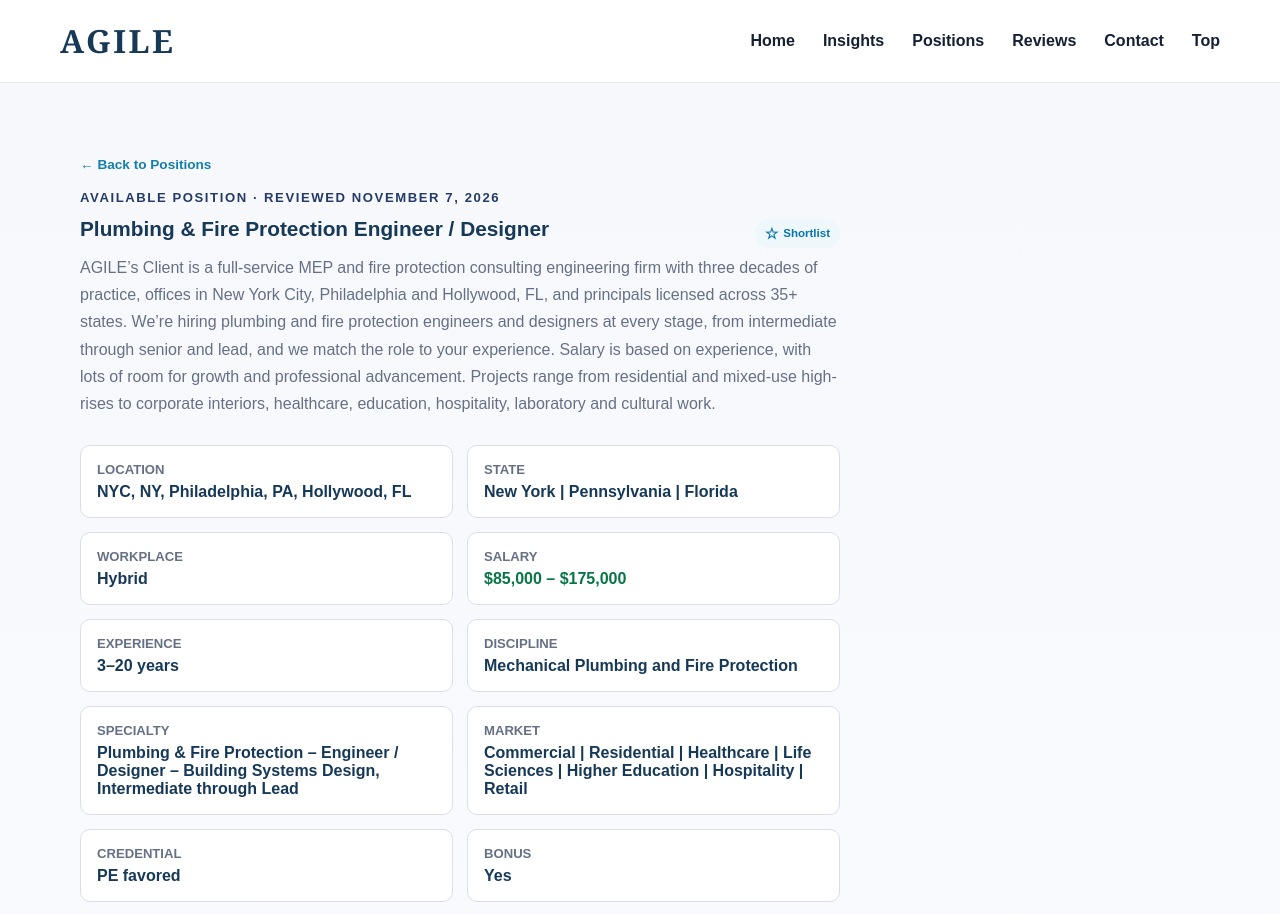
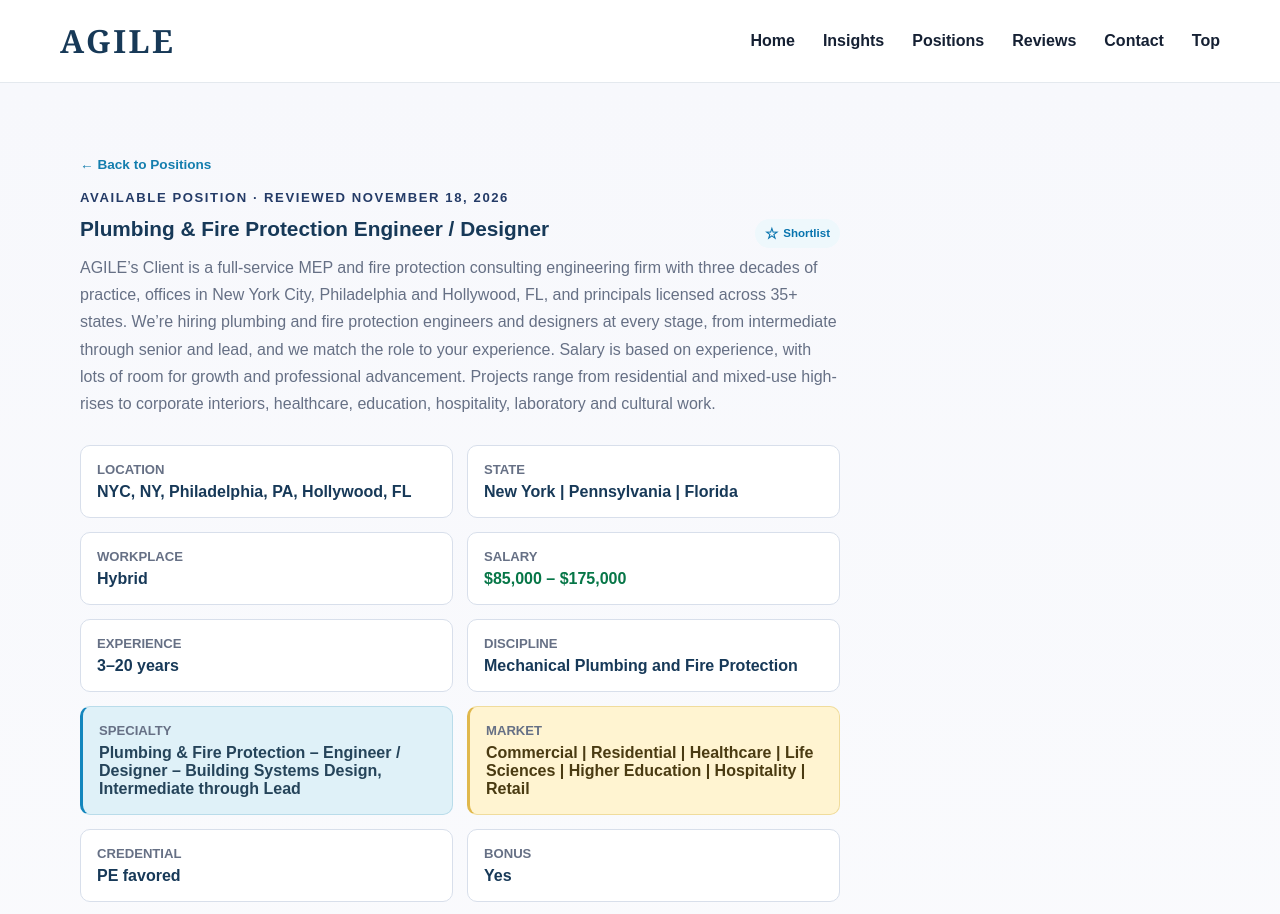
Before and after one commit to Agile2026BE/AGILE-Website-Positions, a Next.js app: page /careers/positions/1229-plumbing-fire-protection-engineer-designer in a window 1280 px wide. Shown: the top 914 px of the page. Built offline with nearby package versions, Linux system fonts and the light colour scheme.

Commit message:
Posting page: light blue Specialty and soft yellow Market fields; reviewed date to November 18, 2026 (all postings updated today)
Co-Authored-By: Claude Opus 5.5 <noreply@anthropic.com>
Claude-Session: https://claude.ai/code/session_0126ZS5smmvu6t7qCESvS5Tm

```diff
--- a/app/careers/positions/[slug]/page.js
+++ b/app/careers/positions/[slug]/page.js
@@ -192,8 +192,8 @@ export default async function PositionPage({ params }) {
             <div><dt>Salary</dt><dd className={styles.salaryValue}>{formatSalaryDisplay(job.salaryDisplay)}</dd></div>
             <div><dt>Experience</dt><dd>{formatExperienceDisplay(job.experience)}</dd></div>
             <div><dt>Discipline</dt><dd>{job.discipline}</dd></div>
-            {job.specialty ? <div><dt>Specialty</dt><dd>{job.specialty}</dd></div> : null}
-            {job.market ? <div><dt>Market</dt><dd>{job.market}</dd></div> : null}
+            {job.specialty ? <div className={styles.specialtyBox}><dt>Specialty</dt><dd>{job.specialty}</dd></div> : null}
+            {job.market ? <div className={styles.marketBox}><dt>Market</dt><dd>{job.market}</dd></div> : null}
             {job.credential ? <div><dt>Credential</dt><dd>{job.credential}</dd></div> : null}
             {job.bonus ? <div><dt>Bonus</dt><dd>{job.bonus}</dd></div> : null}
             {job.openings > 1 ? <div><dt>Openings</dt><dd>{job.openings}</dd></div> : null}<div><dt>Position ID</dt><dd>{job.id}</dd></div>
--- a/app/careers/positions/[slug]/page.module.css
+++ b/app/careers/positions/[slug]/page.module.css
@@ -58,6 +58,22 @@
   border-radius: var(--radius-sm);
   background: var(--surface);
 }
+
+.grid div.specialtyBox {
+  background: #dff1f8;
+  border-color: #b9dcea;
+  border-left: 3px solid #1386bd;
+}
+
+.grid div.specialtyBox dd { color: #25445a; }
+
+.grid div.marketBox {
+  background: #fff4d1;
+  border-color: #f0dc9c;
+  border-left: 3px solid #e0b84c;
+}
+
+.grid div.marketBox dd { color: #4a3b12; }
 
 .grid dt {
   margin-bottom: 6px;
--- a/lib/positionFreshness.js
+++ b/lib/positionFreshness.js
@@ -1,4 +1,4 @@
-export const POSITION_REVIEW_LABEL = "Reviewed November 7, 2026";
+export const POSITION_REVIEW_LABEL = "Reviewed November 18, 2026";
 
 export function cleanPositionCopy(value) {
   return String(value ?? "")
```
